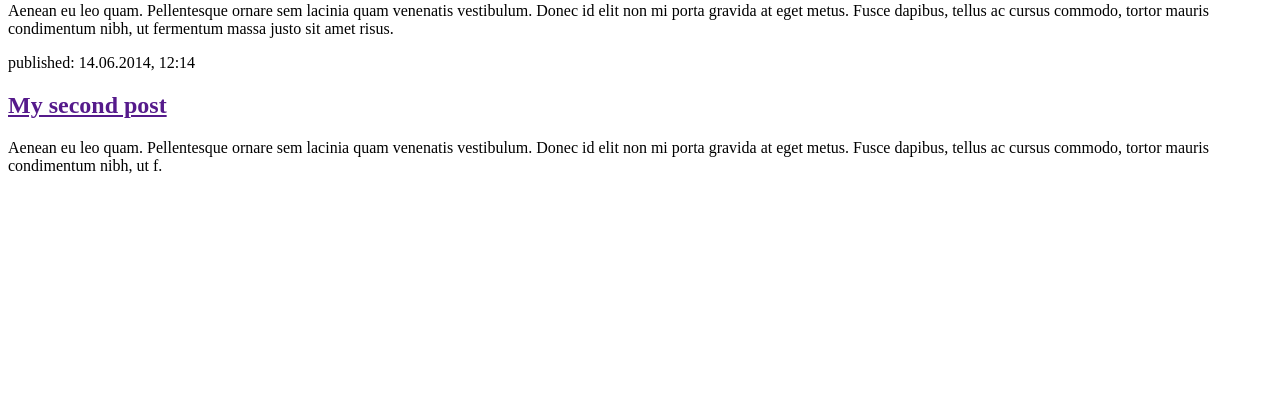
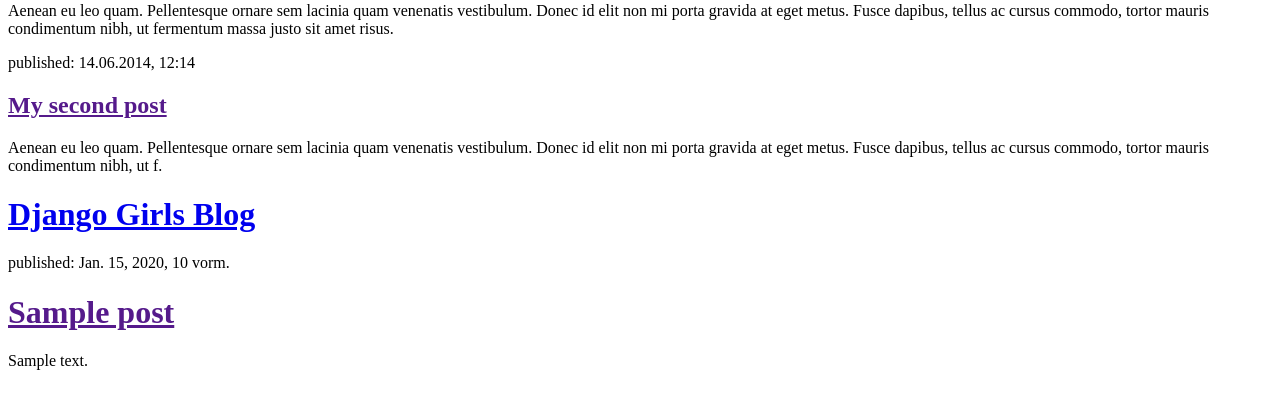
Before and after one commit to ameluss/djangogirls, a Django app: template blog/templates/blog/post_list.html in a window 1280 px wide. Shown: the part 223-632 px from the top of the page. Run offline with Django 3.2, Linux system fonts and the light colour scheme; the template is opened without the code that fills it: most values are stand-ins (such as "Sample title", 1, 10 or a date in 2020).

Commit message:
Modified templates to display posts from database.

```diff
--- a/blog/templates/blog/post_list.html
+++ b/blog/templates/blog/post_list.html
@@ -30,3 +30,15 @@
         </div>
     </body>
 </html>
+
+<div>
+        <h1><a href="/">Django Girls Blog</a></h1>
+    </div>
+
+    {% for post in posts %}
+        <div>
+            <p>published: {{ post.published_date }}</p>
+            <h1><a href="">{{ post.title }}</a></h1>
+            <p>{{ post.text|linebreaksbr }}</p>
+        </div>
+    {% endfor %}
--- a/blog/views.py
+++ b/blog/views.py
@@ -1,5 +1,9 @@
 from django.shortcuts import render
+from .models import Post
+from django.utils import timezone
+
 
 # Create your views here.
 def post_list(request):
-    return render(request, 'blog/post_list.html', {})
+    posts = Post.objects.filter(published_date__lte=timezone.now()).order_by('published_date')
+    return render(request, 'blog/post_list.html', {'posts': posts})
```
Also changed, not shown: test_intro.py (+7 -7 lines).
